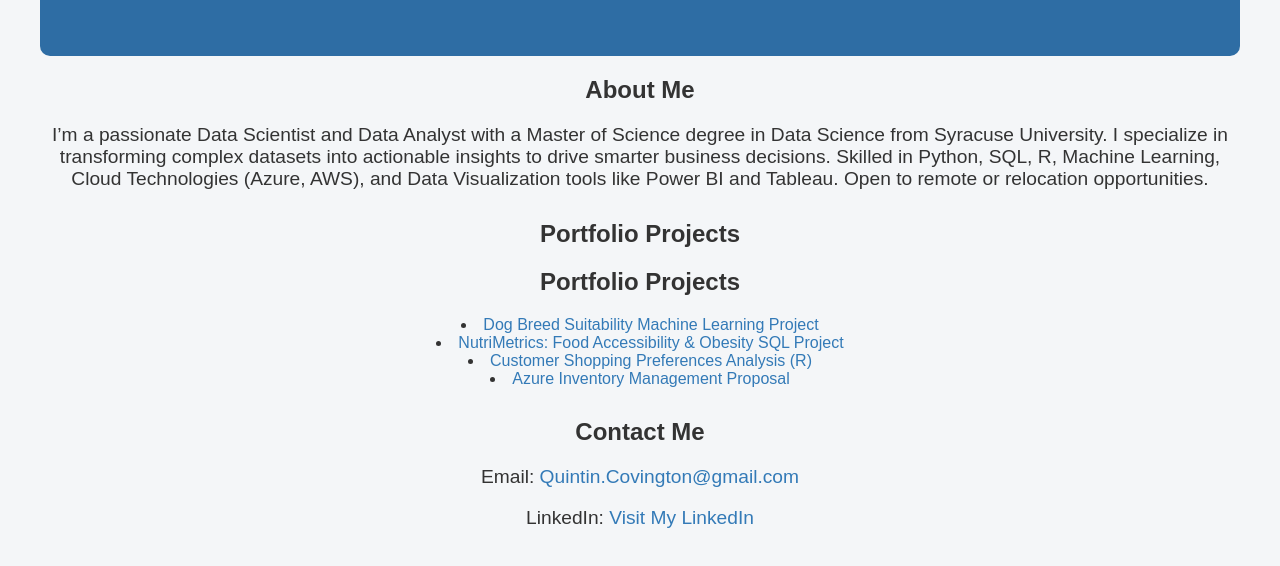
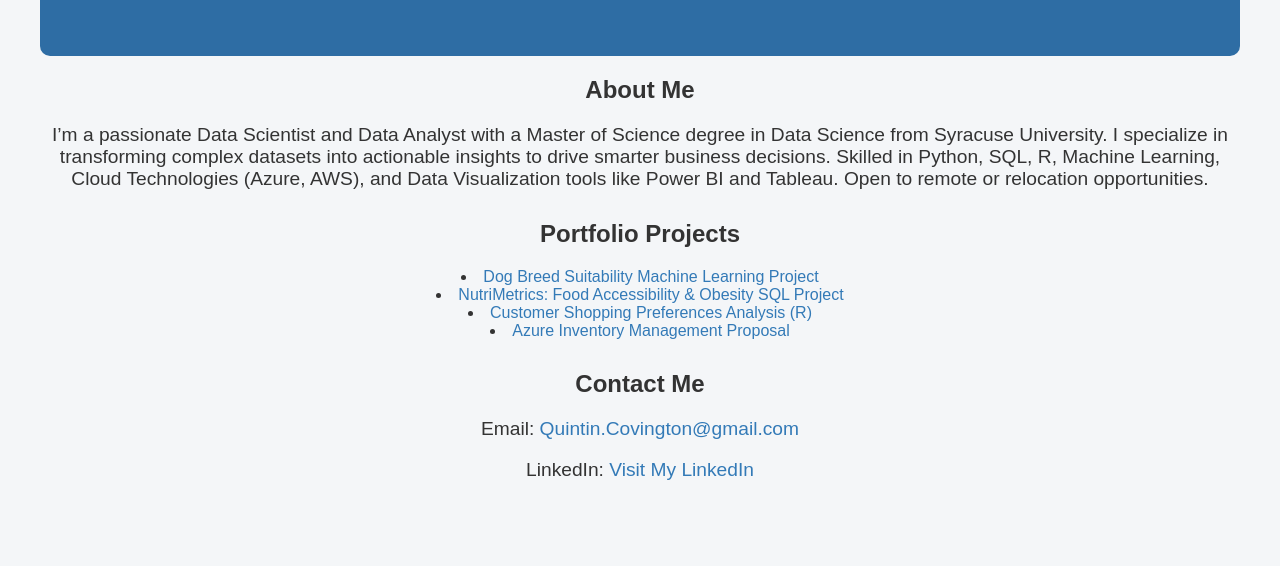
Before and after one commit to Quintin-Covington/quintin-covington.github.io, a plain HTML site: page index.html in a window 1280 px wide. Shown: the part 470-1036 px from the top of the page. After the commit the page ends 991 px from the top, so only its background shows below. Drawn offline with Linux system fonts and the light colour scheme.

Commit message:
Update index.html

```diff
--- a/index.html
+++ b/index.html
@@ -63,8 +63,6 @@
 
   <div class="section">
     <h2>Portfolio Projects</h2>
-  <div class="section">
-    <h2>Portfolio Projects</h2>
     <div style="text-align: center;">
       <ul style="list-style-position: inside; padding-left: 0;">
         <li><a href="https://github.com/Quintin-Covington/Dog-Breed-Suitability-Classification-ML" target="_blank">Dog Breed Suitability Machine Learning Project</a></li>
```
